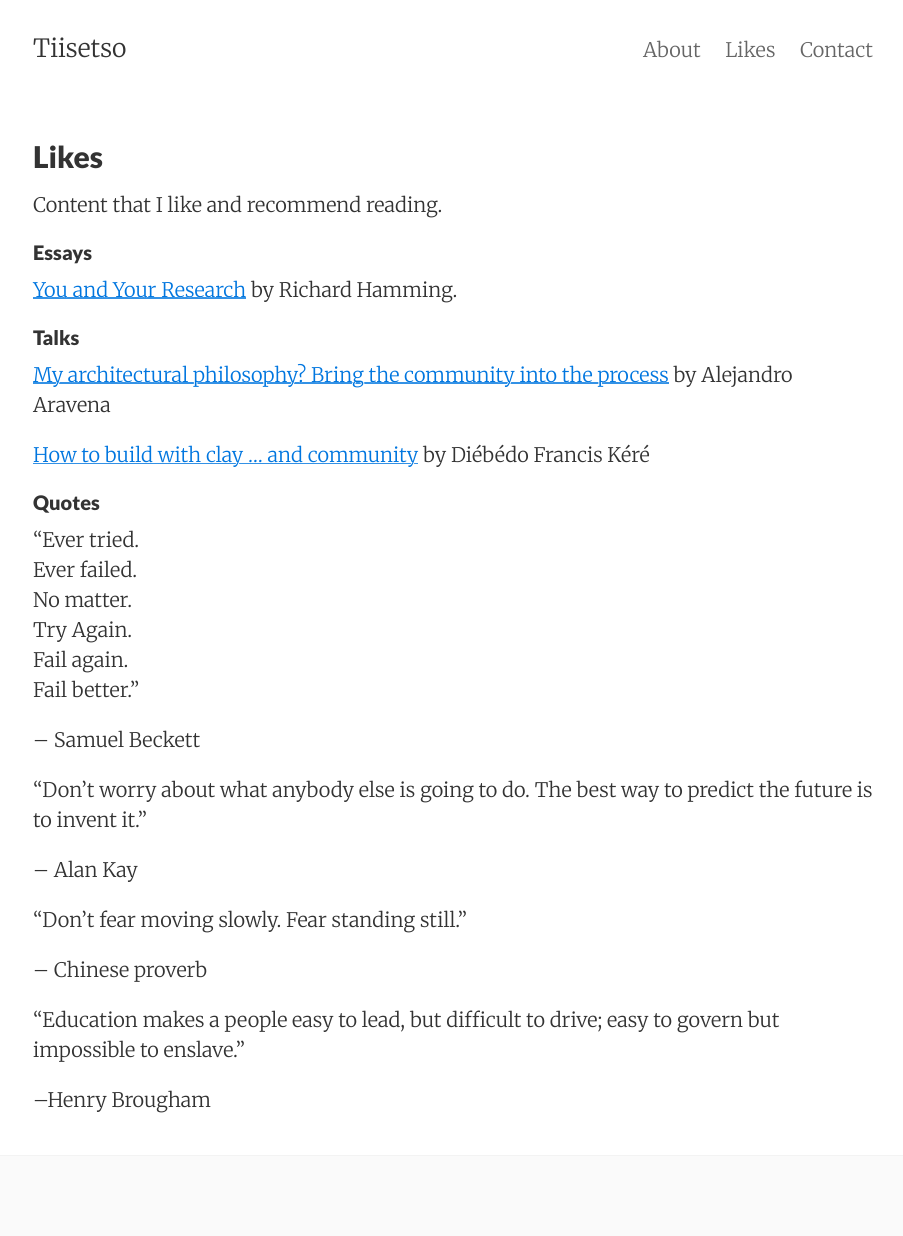
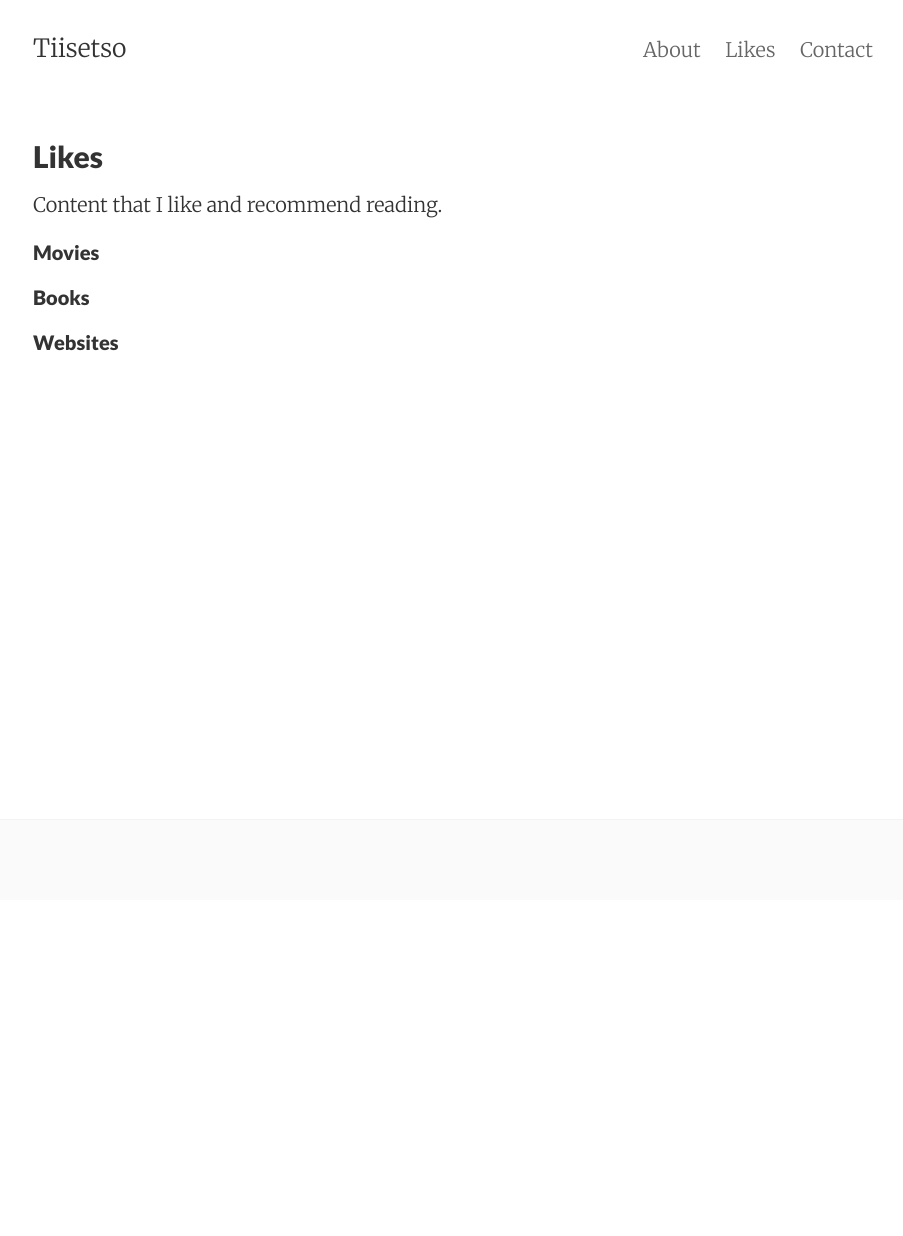
Before and after one commit to caio55/caio55.github.io, a Jekyll site: the page built from quotes.md, in a window 1280 px wide. Shown: the whole page, without its empty margins (187-1090 px from the left). Built offline with Jekyll 4.4.1, drawn with Linux system fonts in a browser that asks for light colours; after the commit the page ends 900 px from its top, so only the background shows below that.

Commit message:
Update quotes.md

```diff
--- a/quotes.md
+++ b/quotes.md
@@ -6,34 +6,8 @@ tags: likes
 ---
 Content that I like and recommend reading.
 
-#### Essays
+#### Movies
 
-[You and Your Research](http://www.cs.virginia.edu/~robins/YouAndYourResearch.html) by Richard Hamming.
+#### Books
 
-
-#### Talks
-[My architectural philosophy? Bring the community into the process](https://www.ted.com/talks/alejandro_aravena_my_architectural_philosophy_bring_the_community_into_the_process/transcript#t-720124) by Alejandro Aravena
-
-[How to build with clay ... and community](https://www.ted.com/talks/diebedo_francis_kere_how_to_build_with_clay_and_community) by Diébédo Francis Kéré
-
-#### Quotes
-"Ever tried.<br>
-Ever failed.<br>
-No matter.<br>
-Try Again.<br>
-Fail again.<br>
-Fail better."
-
--- Samuel Beckett
-
-"Don't worry about what anybody else is going to do. The best way to predict the future is to invent it."
-
--- Alan Kay
-
-"Don't fear moving slowly. Fear standing still."
-
--- Chinese proverb
-
-"Education makes a people easy to lead, but difficult to drive; easy to govern but impossible to enslave."
-
---Henry Brougham
+#### Websites
```
